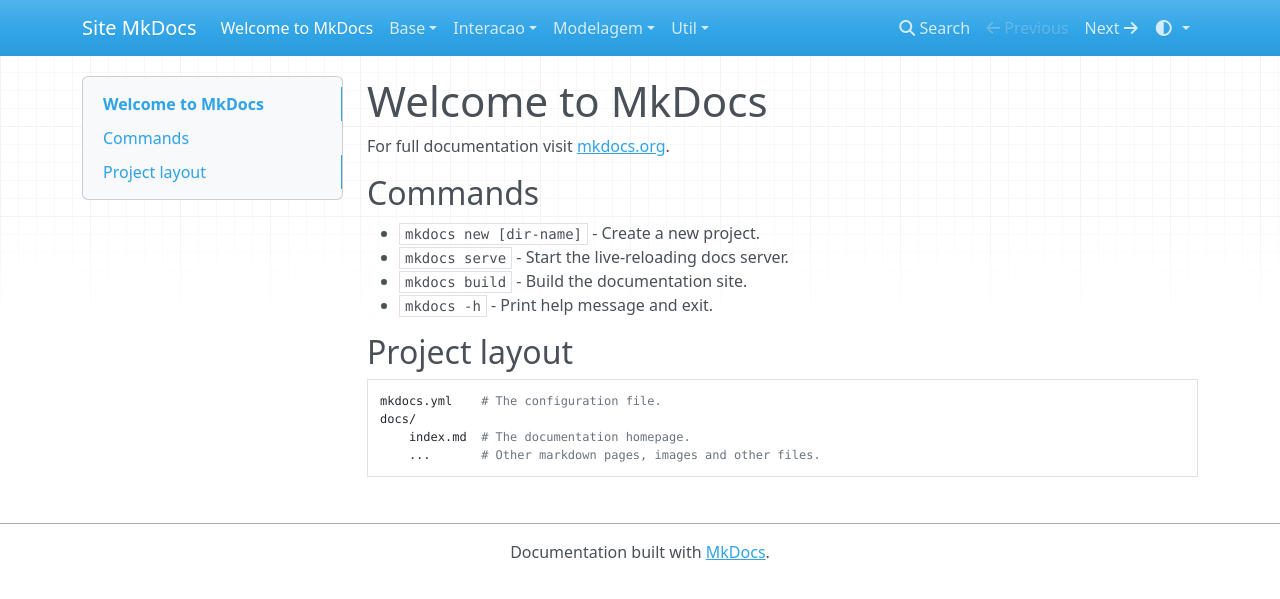
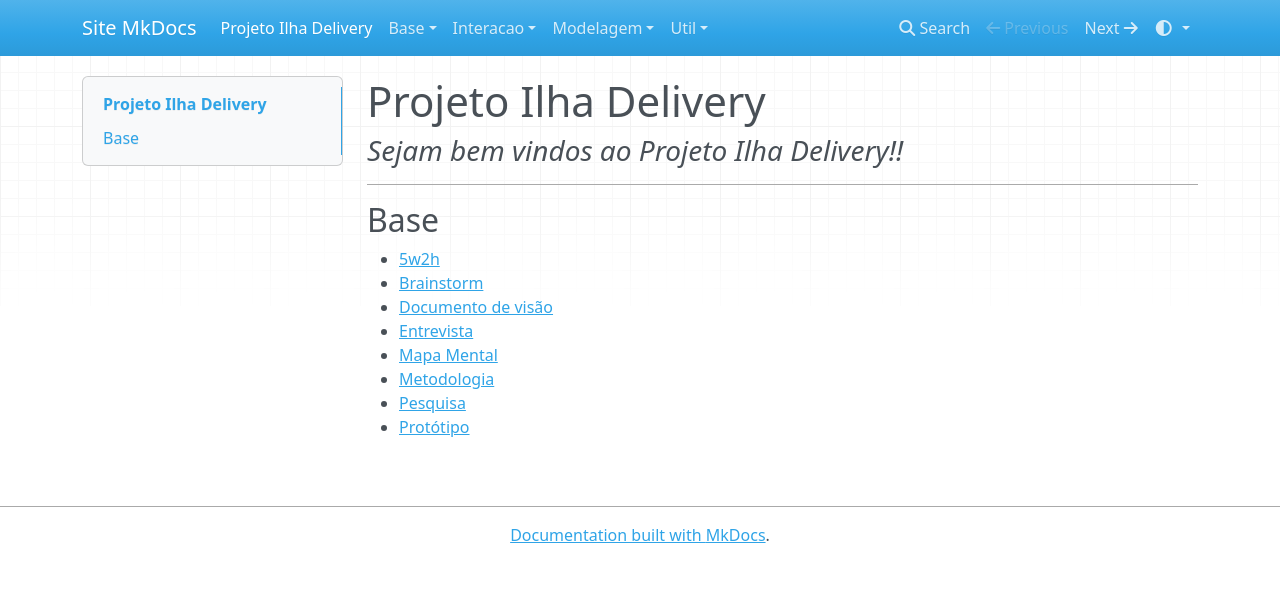
Before and after one commit to Projetos-de-Extensao/2025.1_01_IlhaDelivery, an MkDocs documentation site: the page built from docs/index.md, in a window 1280 px wide. Shown: the top 599 px of the page. Built offline with MkDocs 1.6.1, drawn with Linux system fonts in a browser that asks for light colours; nearby versions of some CDN libraries.

Commit message:
editada_home

```diff
--- a/docs/index.md
+++ b/docs/index.md
@@ -1,17 +1,15 @@
-# Welcome to MkDocs
+# Projeto Ilha Delivery
 
-For full documentation visit [mkdocs.org](https://www.mkdocs.org).
+### <i> Sejam bem vindos ao <strong> Projeto Ilha Delivery!! </strong></i>
 
-## Commands
-
-* `mkdocs new [dir-name]` - Create a new project.
-* `mkdocs serve` - Start the live-reloading docs server.
-* `mkdocs build` - Build the documentation site.
-* `mkdocs -h` - Print help message and exit.
-
-## Project layout
-
-    mkdocs.yml    # The configuration file.
-    docs/
-        index.md  # The documentation homepage.
-        ...       # Other markdown pages, images and other files.
+<hr>
+## Base
+<ul>
+<li><a href="base/5w2h">5w2h</li>
+<li><a href="base/Brainstorm">Brainstorm</li>
+<li><a href="base/documento_de_visao">Documento de visão</li>
+<li><a href="base/entrevista">Entrevista</li>
+<li><a href="base/mapa_mental">Mapa Mental</li>
+<li><a href="base/metodologia">Metodologia</li>
+<li><a href="base/Pesquisa">Pesquisa</li>
+<li><a href="base/prototipo_alta_fidelidade">Protótipo</li>
```
